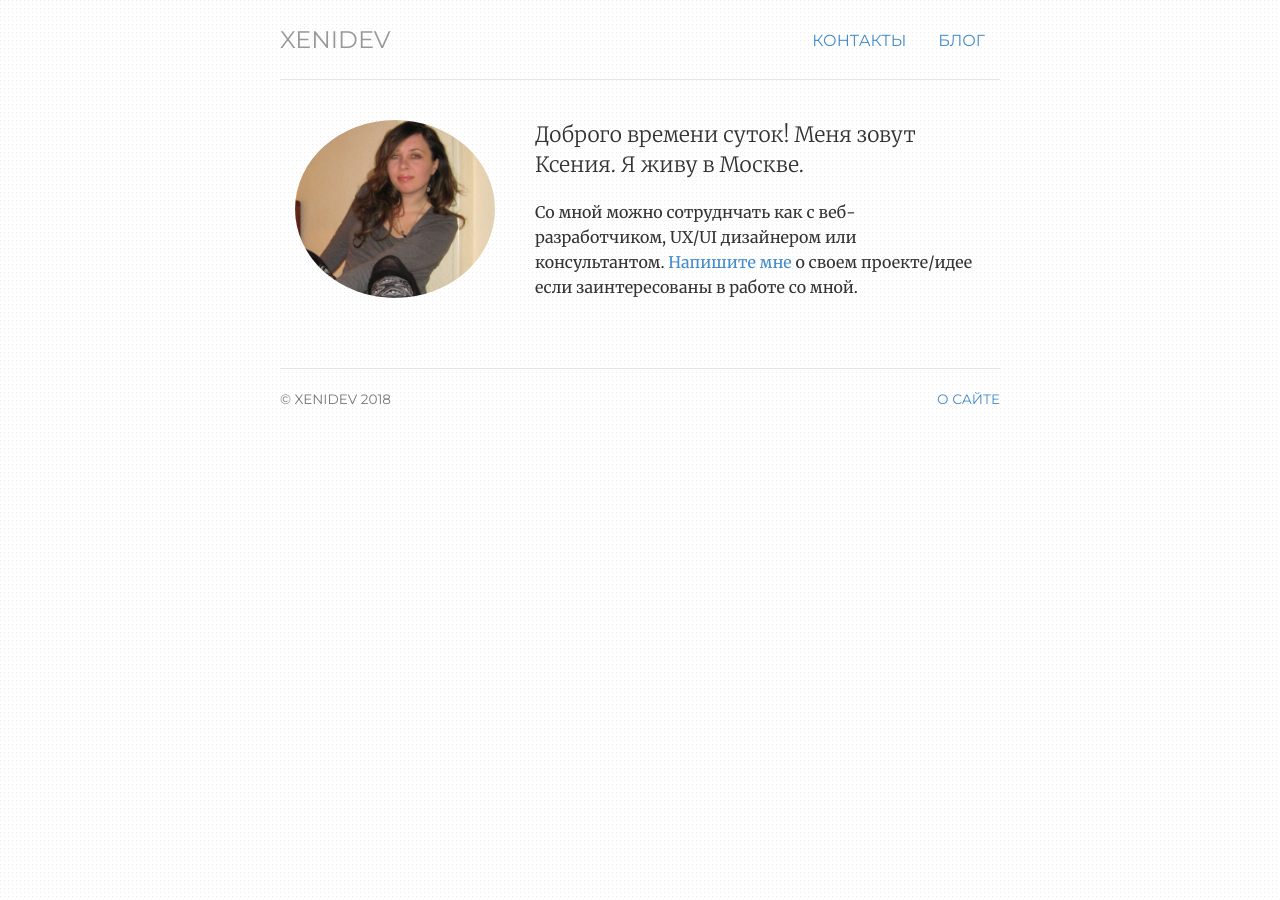
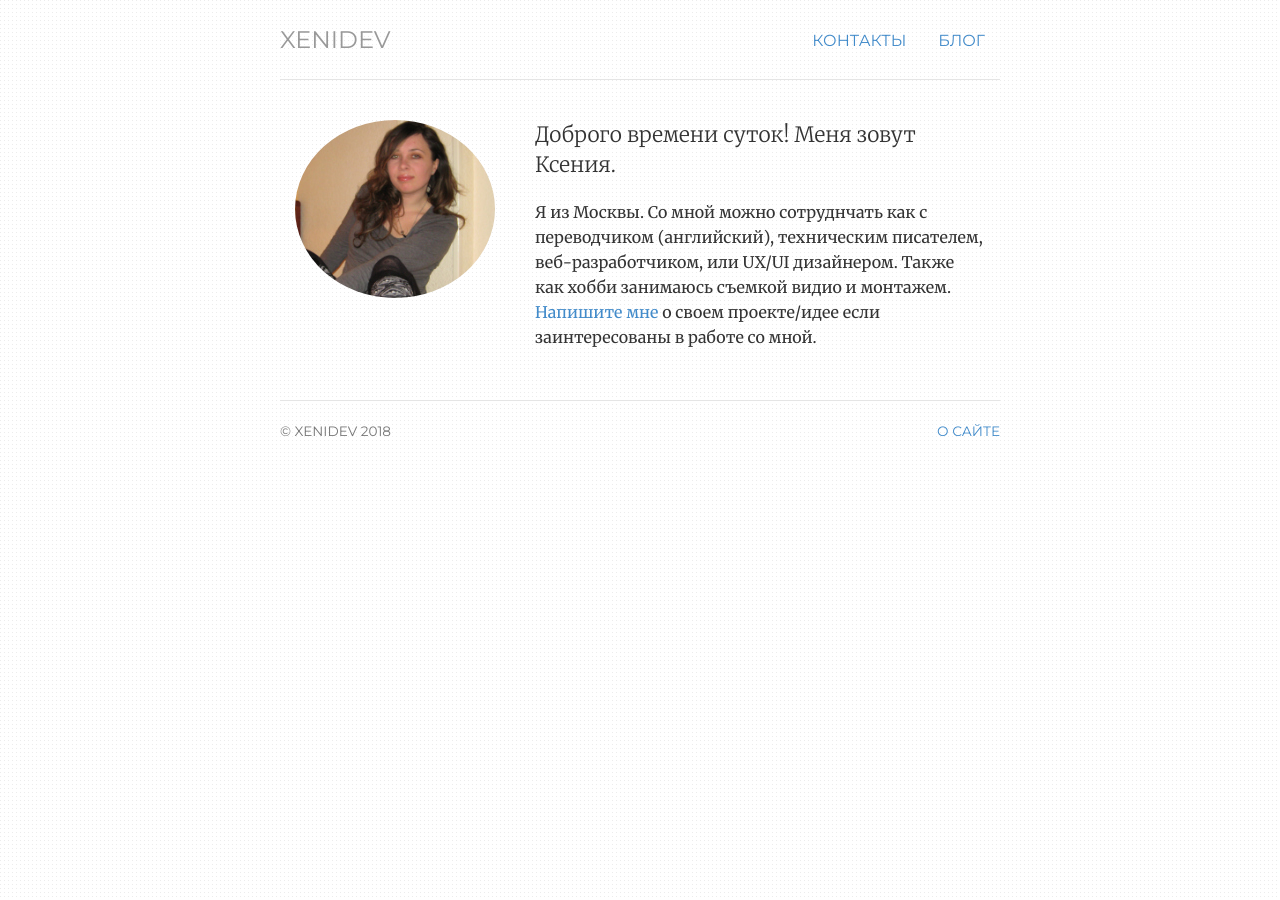
Before and after one commit to ValeraS/xenidev.github.io, a Jekyll site: the page built from index.html, in a window 1280 px wide. Built offline with Jekyll 4.4.1, drawn with Linux system fonts in a browser that asks for light colours.

Commit message:
Update index.html

```diff
--- a/index.html
+++ b/index.html
@@ -12,10 +12,13 @@ description: Ksenia Proкоfieva is a UX/UI Designer.
 	<img  class="img-circle avatar" alt="Ksenia Proкоfieva" src="img/700.jpg">
 	</div>
 	<div itemscope itemtype="http://data-vocabulary.org/Person" class="col-sm-8">
-	<p class="lead">Доброго времени суток! Меня зовут <span itemprop="name">Ксения. Я живу в Москве.</span></p>
+	<p class="lead">Доброго времени суток! Меня зовут <span itemprop="name">Ксения.</span></p>
 
 
-	<p>Со мной можно сотруднчать как с  <span itemprop="title">веб-разработчиком, UX/UI дизайнером или консультантом.</span>
+	<p>Я из Москвы. Со мной можно сотруднчать как с  <span itemprop="title">
+		 переводчиком (английский), техническим писателем,  веб-разработчиком, или  UX/UI дизайнером.
+</span> Также как хобби занимаюсь съемкой видио и монтажем.
+
 		<a href="contact">Напишите мне</a> о своем проекте/идее если заинтересованы в работе со мной.</p>
 	</div>
 </div>
```
